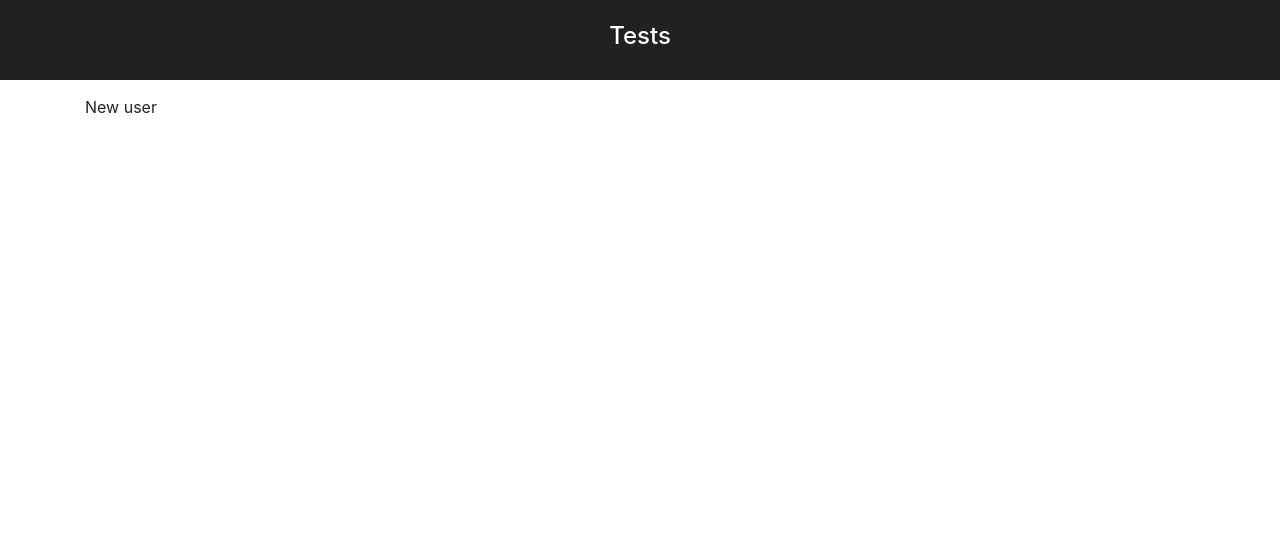
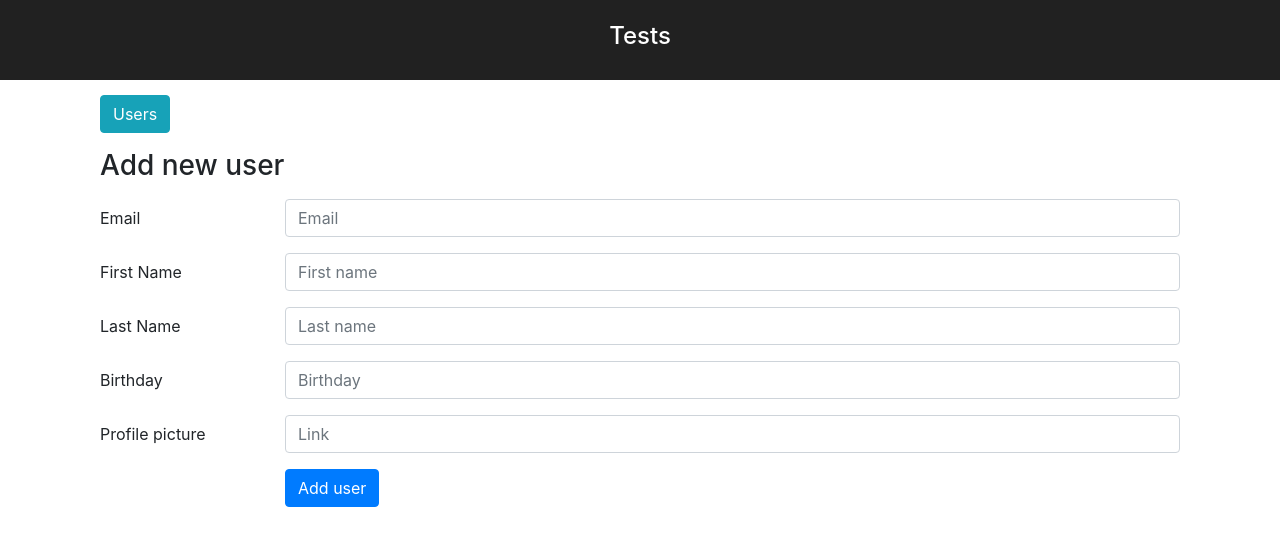
Before and after one commit to RegiShehi/skills-test-admin, a React (Create React App) app: page /users/add in a window 1280 px wide. Shown: the top 546 px of the page. Built offline with nearby package versions, Linux system fonts and the light colour scheme.

Commit message:
Add new user form

```diff
--- a/src/views/NewUser/NewUser.module.scss
+++ b/src/views/NewUser/NewUser.module.scss
@@ -0,0 +1,5 @@
+.addUserContainer {
+  .title {
+    margin: 1rem 0;
+  }
+}
--- a/src/views/NewUser/NewUser.tsx
+++ b/src/views/NewUser/NewUser.tsx
@@ -1,5 +1,77 @@
-import React from 'react';
+/* eslint-disable import/no-extraneous-dependencies */
+import Col from 'react-bootstrap/Col';
+import Row from 'react-bootstrap/Row';
+import Button from 'react-bootstrap/Button';
+import Form from 'react-bootstrap/Form';
+import Container from 'react-bootstrap/Container';
+import { useHistory } from 'react-router';
+import styles from './NewUser.module.scss';
 
-const NewUser = () => <div>New user</div>;
+const NewUser = () => {
+  const history = useHistory();
+
+  return (
+    <Container className={styles.addUserContainer}>
+      <Button variant="info" onClick={() => history.push('/')}>
+        Users
+      </Button>
+
+      <h3 className={styles.title}>Add new user</h3>
+
+      <Form>
+        <Form.Group as={Row} controlId="formHorizontalEmail">
+          <Form.Label column sm={2}>
+            Email
+          </Form.Label>
+          <Col sm={10}>
+            <Form.Control type="email" placeholder="Email" />
+          </Col>
+        </Form.Group>
+
+        <Form.Group as={Row} controlId="formHorizontalPassword">
+          <Form.Label column sm={2}>
+            First Name
+          </Form.Label>
+          <Col sm={10}>
+            <Form.Control type="text" placeholder="First name" />
+          </Col>
+        </Form.Group>
+
+        <Form.Group as={Row} controlId="formHorizontalPassword">
+          <Form.Label column sm={2}>
+            Last Name
+          </Form.Label>
+          <Col sm={10}>
+            <Form.Control type="text" placeholder="Last name" />
+          </Col>
+        </Form.Group>
+
+        <Form.Group as={Row} controlId="formHorizontalEmail">
+          <Form.Label column sm={2}>
+            Birthday
+          </Form.Label>
+          <Col sm={10}>
+            <Form.Control type="text" placeholder="Birthday" />
+          </Col>
+        </Form.Group>
+
+        <Form.Group as={Row} controlId="formHorizontalEmail">
+          <Form.Label column sm={2}>
+            Profile picture
+          </Form.Label>
+          <Col sm={10}>
+            <Form.Control type="text" placeholder="Link" />
+          </Col>
+        </Form.Group>
+
+        <Form.Group as={Row}>
+          <Col sm={{ span: 10, offset: 2 }}>
+            <Button type="submit">Add user</Button>
+          </Col>
+        </Form.Group>
+      </Form>
+    </Container>
+  );
+};
 
 export default NewUser;
```
